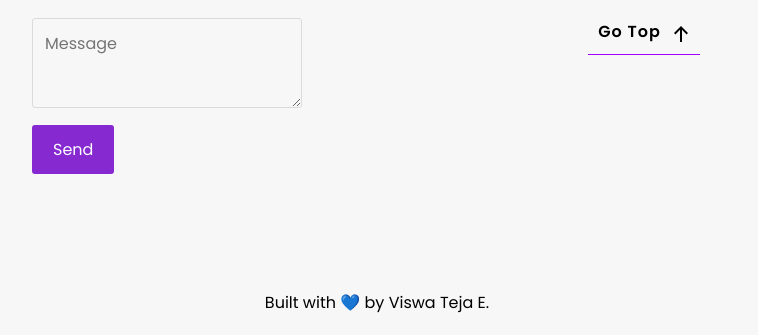
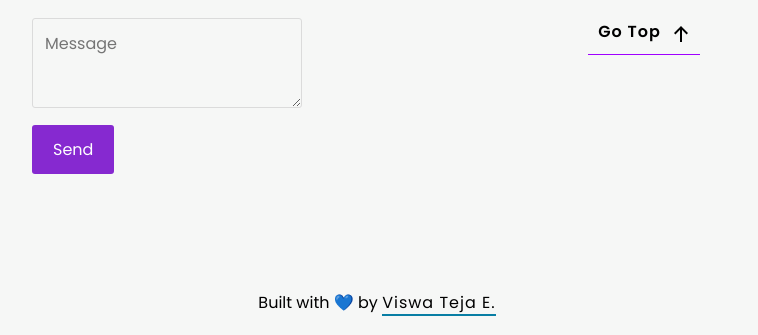
Before and after one commit to vtejaeta/Personal-Portfolio, a Gatsby site: page / in a window 1280 px wide. Shown: the part 3231-3566 px from the top of the page, without its empty margins (263-1021 px from the left). Built offline with nearby package versions, Linux system fonts and the light colour scheme; Gatsby itself is replaced by a stand-in of ours.

Commit message:
Change styles

```diff
--- a/src/components/Footer/Footer.js
+++ b/src/components/Footer/Footer.js
@@ -44,7 +44,9 @@ const FooterCredits = styled.p`
 
 const FooterName = styled.a`
   color: var(--invert-primary);
-  letterspacing: "1px";
+  letter-spacing: 1px;
+
+  border-bottom: 2px solid #087ea4;
 `
 
 const GoTopLink = styled.a`
```
